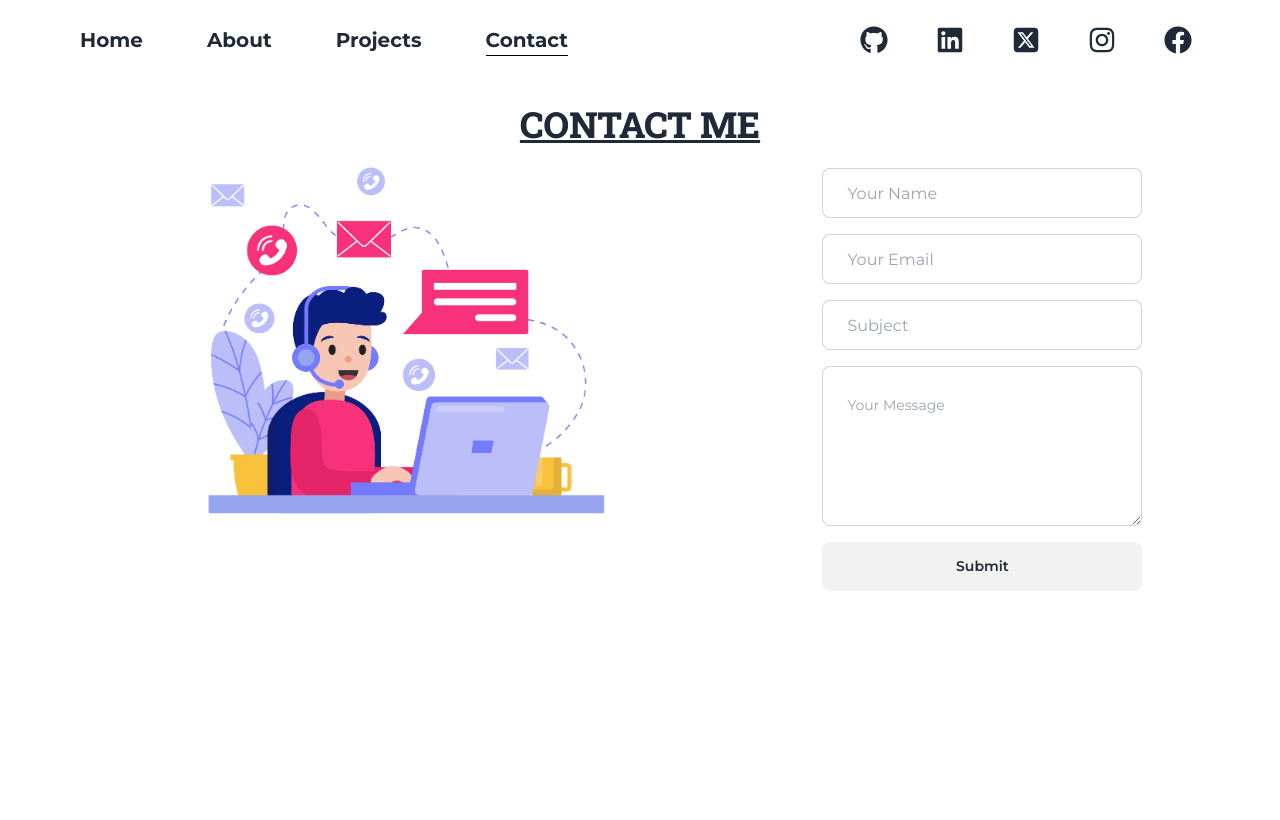
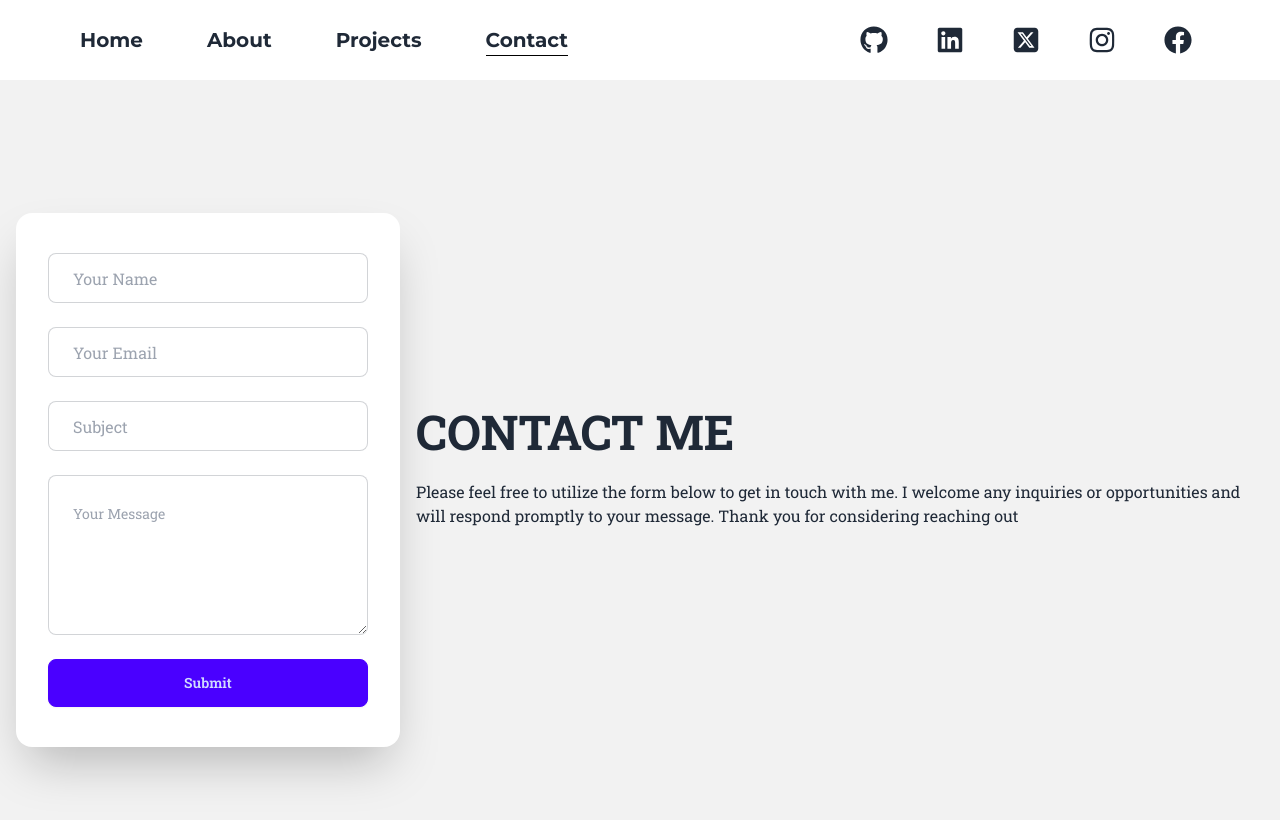
Before and after one commit to joyjeetcoding/portfolio-frontend, a Next.js app: page /contact in a window 1280 px wide. Shown: the top 820 px of the page. Built offline with nearby package versions, Linux system fonts and the light colour scheme.

Commit message:
Some changes

```diff
--- a/src/app/contact/page.jsx
+++ b/src/app/contact/page.jsx
@@ -6,37 +6,41 @@ import usePostContact from "@/hooks/admin/contact/usePostContact";
 import { Toaster } from "react-hot-toast";
 
 const ContactsPage = () => {
-
   const [name, setName] = useState("");
   const [email, setEmail] = useState("");
   const [subject, setSubject] = useState("");
   const [message, setMessage] = useState("");
 
-  const {loading, postContactInfo} = usePostContact();
+  const { loading, postContactInfo } = usePostContact();
 
-  const handleSubmit = async(e) => {
+  const handleSubmit = async (e) => {
     e.preventDefault();
 
-    await postContactInfo(name, email, subject, message, setName, setEmail, setSubject, setMessage);
-
-  }
-
+    await postContactInfo(
+      name,
+      email,
+      subject,
+      message,
+      setName,
+      setEmail,
+      setSubject,
+      setMessage
+    );
+  };
 
   return (
-    <div className="px-3 py-6 ">
+    <div className="hero min-h-screen bg-base-200 font-submain">
       <Toaster />
-      <div>
-        <h1 className="font-submain font-extrabold text-4xl text-center underline">
-          CONTACT ME
-        </h1>
+
+      <div className="hero-content flex-col lg:flex-row-reverse">
+        <div className="text-center lg:text-left">
+          <h1 className="text-5xl font-bold">CONTACT ME</h1>
+          <p className="py-6">
+          Please feel free to utilize the form below to get in touch with me. I welcome any inquiries or opportunities and will respond promptly to your message. Thank you for considering reaching out
+          </p>
         </div>
-      <div className="lg:flex lg:relative">
-        <div className="hidden lg:block">
-          <Image src={Contact} className="w-[40%] absolute -top-6 right-1/2" />
-        </div>
-        <div className="p-4 w-full">
-          <div className="">
-            <form onSubmit={handleSubmit} className="lg:absolute right-[10%] lg:w-full font-main flex flex-col justify-center items-center max-w-xs mx-auto">
+        <div className="card shrink-0 w-full max-w-sm shadow-2xl bg-base-100">
+          <form className="card-body">
             <input
               type="text"
               placeholder="Your Name"
@@ -66,16 +70,66 @@ const ContactsPage = () => {
               onChange={(e) => setMessage(e.target.value)}
             ></textarea>
 
-              <button className="btn my-2 w-full">
-                {
-                  loading ? <span className="loading loading-dots"></span> : "Submit"
-                }
+            <button className="btn  btn-primary my-2 w-full">
+              {loading ? (
+                <span className="loading loading-dots"></span>
+              ) : (
+                "Submit"
+              )}
             </button>
+            {/* <div className="form-control">
+              <label className="label">
+                <span className="label-text">Email</span>
+              </label>
+              <input
+                type="email"
+                placeholder="email"
+                className="input input-bordered"
+                required
+              />
+            </div>
+            <div className="form-control">
+              <label className="label">
+                <span className="label-text">Password</span>
+              </label>
+              <input
+                type="password"
+                placeholder="password"
+                className="input input-bordered"
+                required
+              />
+              <label className="label">
+                <a href="#" className="label-text-alt link link-hover">
+                  Forgot password?
+                </a>
+              </label>
+            </div>
+            <div className="form-control mt-6">
+              <button className="btn">Login</button>
+            </div> */}
           </form>
         </div>
       </div>
     </div>
-    </div>
+    // <div className="px-3 py-6 ">
+    //   <div>
+    //     <h1 className="font-submain font-extrabold text-4xl text-center underline">
+    //       CONTACT ME
+    //     </h1>
+    //   </div>
+    //   <div className="flex lg:flex-row flex-col items-center lg:justify-center h-screen lg:relative">
+    //     <div className="hidden lg:block">
+    //       <Image src={Contact} className="w-[40%] absolute -top-6 right-1/2" />
+    //     </div>
+    //     <div className="p-4 w-full">
+    //       <div className="">
+    //         <form onSubmit={handleSubmit} className="lg:absolute top-0 right-[10%] lg:w-full font-main flex flex-col justify-center items-center max-w-xs mx-auto">
+
+    //         </form>
+    //       </div>
+    //     </div>
+    //   </div>
+    // </div>
   );
 };
 
--- a/src/app/page.jsx
+++ b/src/app/page.jsx
@@ -8,18 +8,18 @@ export default function Home() {
   const { loadingforFrontBox, frontbox } = useGetTiteSummary();
 
   return (
-    <main className="">
+    <main className="bg-base-200">
       {loadingforFrontBox ? (
         <div className="h-screen w-full flex justify-center items-center">
-
           <span className="loading loading-dots loading-lg"></span>
         </div>
       ) : (
-        <div className=" w-full lg:flex">
+        <>
+          <div className="w-full h-screen flex flex-col lg:flex-row justify-center lg:hidden">
             <div className="lg:w-full">
               <Image
                 src={Demo}
-              className="mx-auto w-[55%] h-[70%] md:w-[35%] lg:w-[60%] lg:h-[90%]"
+                className="mx-auto w-[55%] h-full  md:w-[35%] lg:w-[60%] lg:h-[90%]"
               />
             </div>
             <div className="font-main text-center lg:text-left p-4 my-3 lg:relative lg:w-[80%]">
@@ -32,13 +32,31 @@ export default function Home() {
                     text={item.title}
                     className="self-center text-2xl font-bold md:text-5xl lg:text-7xl  flex justify-center items-center flex-wrap lg:justify-normal"
                   />
-                <p className="text-sm md:text-2xl lg:text-lg py-4">
+                  <p className="text-sm md:text-2xl lg:text-lg py-4 lg:pr-5 px-5 lg:px-0">
                     {item.summary}
                   </p>
                 </div>
               ))}
             </div>
           </div>
+          <div className="hero min-h-screen bg-base-200 hidden lg:flex justify-center items-center">
+            <div className="hero-content flex-col lg:flex-row">
+              <img
+                src="https://daisyui.com/images/stock/photo-1635805737707-575885ab0820.jpg"
+                className="max-w-sm rounded-lg shadow-2xl"
+              />
+              <div>
+                <h1 className="text-5xl font-bold">Box Office News!</h1>
+                <p className="py-6">
+                  Provident cupiditate voluptatem et in. Quaerat fugiat ut
+                  assumenda excepturi exercitationem quasi. In deleniti eaque
+                  aut repudiandae et a id nisi.
+                </p>
+                <button className="btn btn-primary">Get Started</button>
+              </div>
+            </div>
+          </div>
+        </>
       )}
     </main>
   );
--- a/src/components/userView/Navbar.jsx
+++ b/src/components/userView/Navbar.jsx
@@ -53,7 +53,7 @@ const Navbar = () => {
   };
 
   return (
-    <header className="font-submain lg:font-main font-semibold lg:font-bold w-full relative px-2 py-4 lg:navbar">
+    <header className="font-submain lg:font-main font-semibold lg:font-bold w-full relative px-2 py-4 lg:navbar z-10">
       {/* Other devices view */}
       <div className="hidden lg:flex justify-between w-full relative navbar">
         <div className="absolute left-10">
```
Lines whose indentation alone changed are shown as unchanged.
